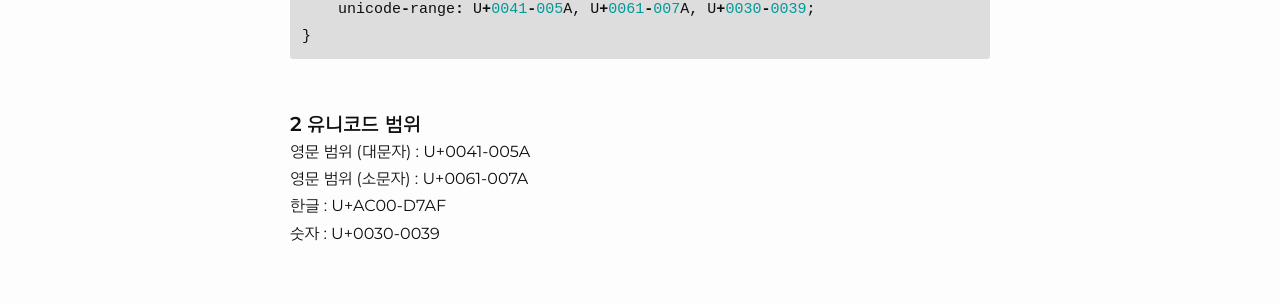
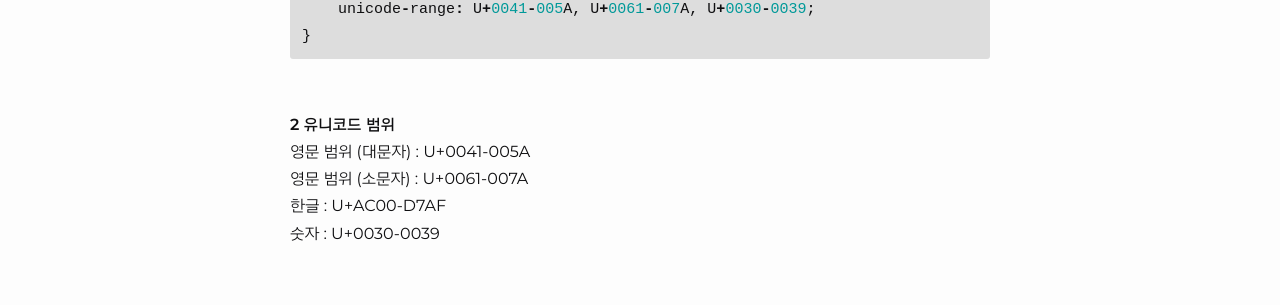
Before and after one commit to junethirty/junethirty.github.io, a Jekyll site: the page built from _posts/2021-08-15-lang.markdown, in a window 1280 px wide and 1090 px high. Shown: the part 731-1036 px from the top of the window. Built offline with Jekyll 4.4.1, drawn with Linux system fonts in a browser that asks for light colours; nearby versions of some CDN libraries.

```diff
--- a/_posts/2021-08-15-lang.markdown
+++ b/_posts/2021-08-15-lang.markdown
@@ -31,7 +31,7 @@ unicode-range에서 설정한 유니코드 범위에만 해당 서체가 적용
 {% endhighlight %}
 <br/>
 
-#### 2 유니코드 범위
+##### 2 유니코드 범위
 
 영문 범위 (대문자) : U+0041-005A
 영문 범위 (소문자) : U+0061-007A
```
